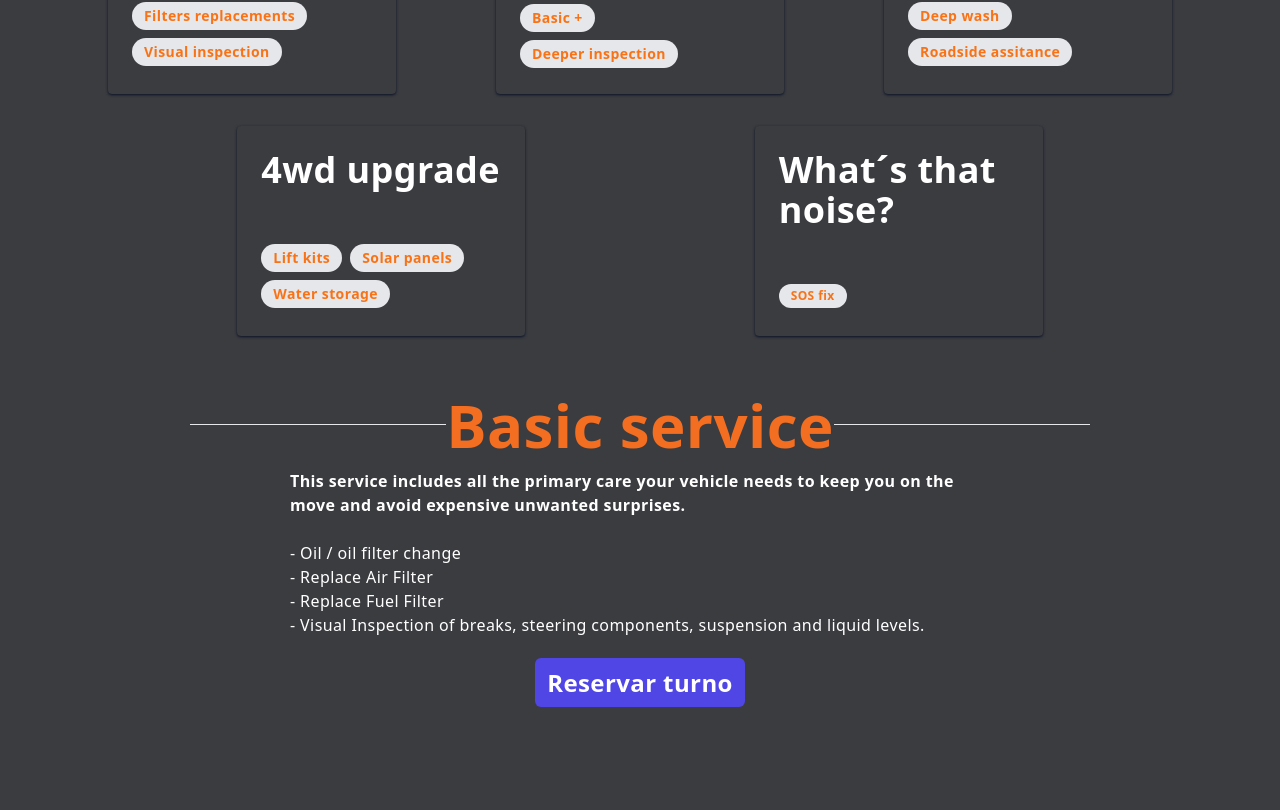
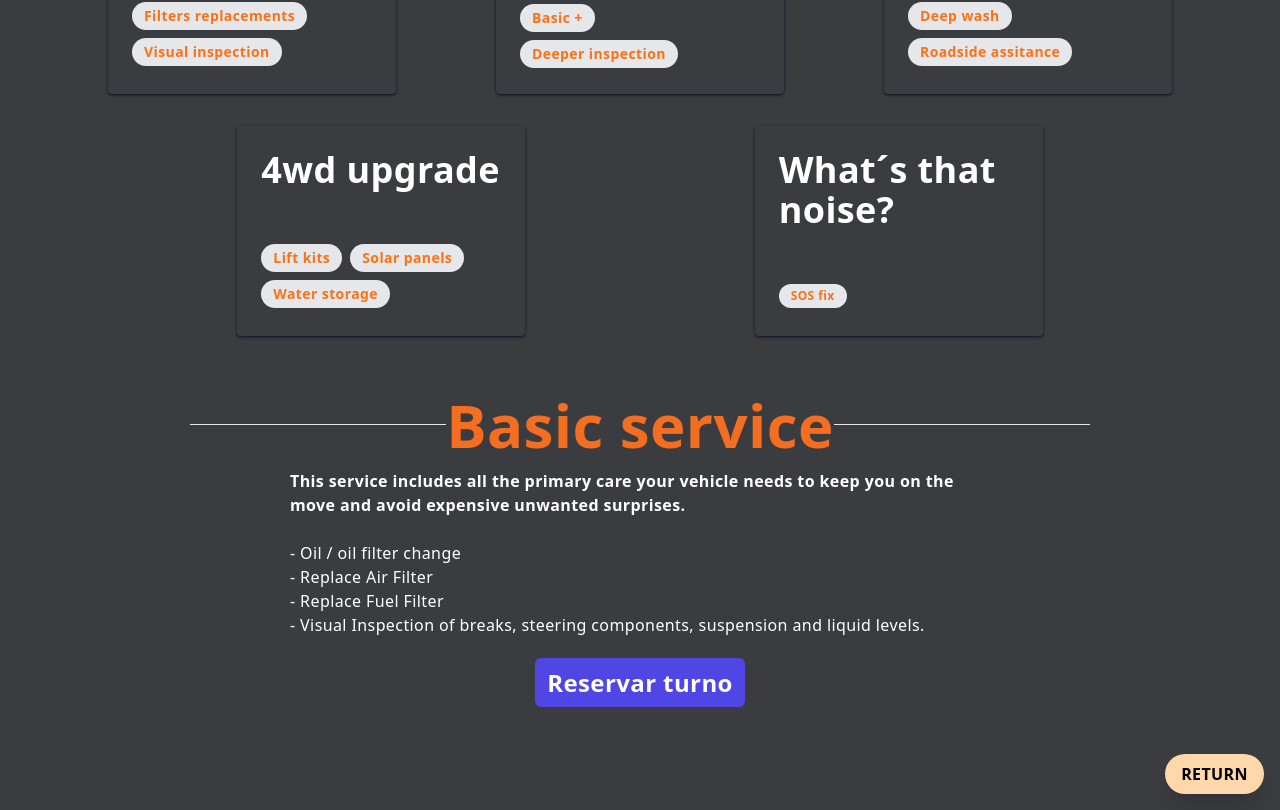
Before and after one commit to Felgreen/Gestion-reservas-Nakio, a Next.js app: page / in a window 1280 px wide. Shown: the part 348-1158 px from the top of the page. Before the commit the page ends 1086 px from the top, so only its background shows below. Built offline with nearby package versions, Linux system fonts and the light colour scheme.

Commit message:
botton funcionando , esteticamente horrible
buscar svg para button de vuelta

```diff
--- a/src/components/ui/Hero.jsx
+++ b/src/components/ui/Hero.jsx
@@ -10,7 +10,7 @@ const Hero = () => {
 
   return (
     <>
-    <section className="w-full bg-[#3B3C40]">
+    <section className="w-full bg-[#3B3C40]" id="top">
       <div className="mr-auto mt-3 px-6 flex flex-col justify-center h-full">
         <div className="space-y-3">
           <h1 className="text-2xl sm:text-6xl font-bold text-[#F36E21]">
--- a/src/pages/index.js
+++ b/src/pages/index.js
@@ -11,9 +11,11 @@ export default function Home() {
       <Navbar />
       <section id="top">
         <Hero />
+        <div className=" flex  flex-1 p-4 justify-end"><a href="#top"><button class=" bg-orange-200 hover:bg-orange-300 text-black font-bold py-2 px-4 rounded-full">
+          Return</button></a></div>
+      </section>
+      {/* Boton horrible basico quiero poner un icono aca pero react-icons no funciona con next.js */}
 
-      </section>
-      {/* quiero poner un icono aca */}
     </div>
   );
 }
```
